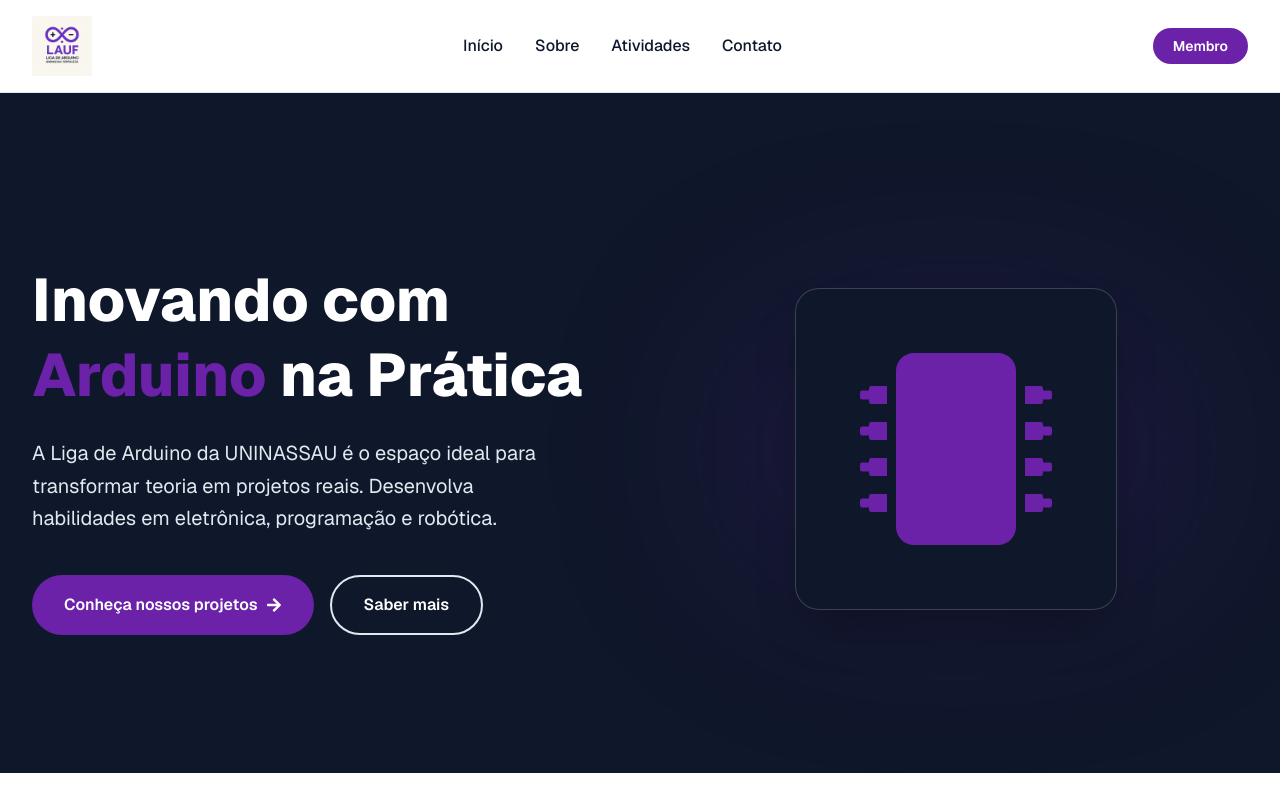
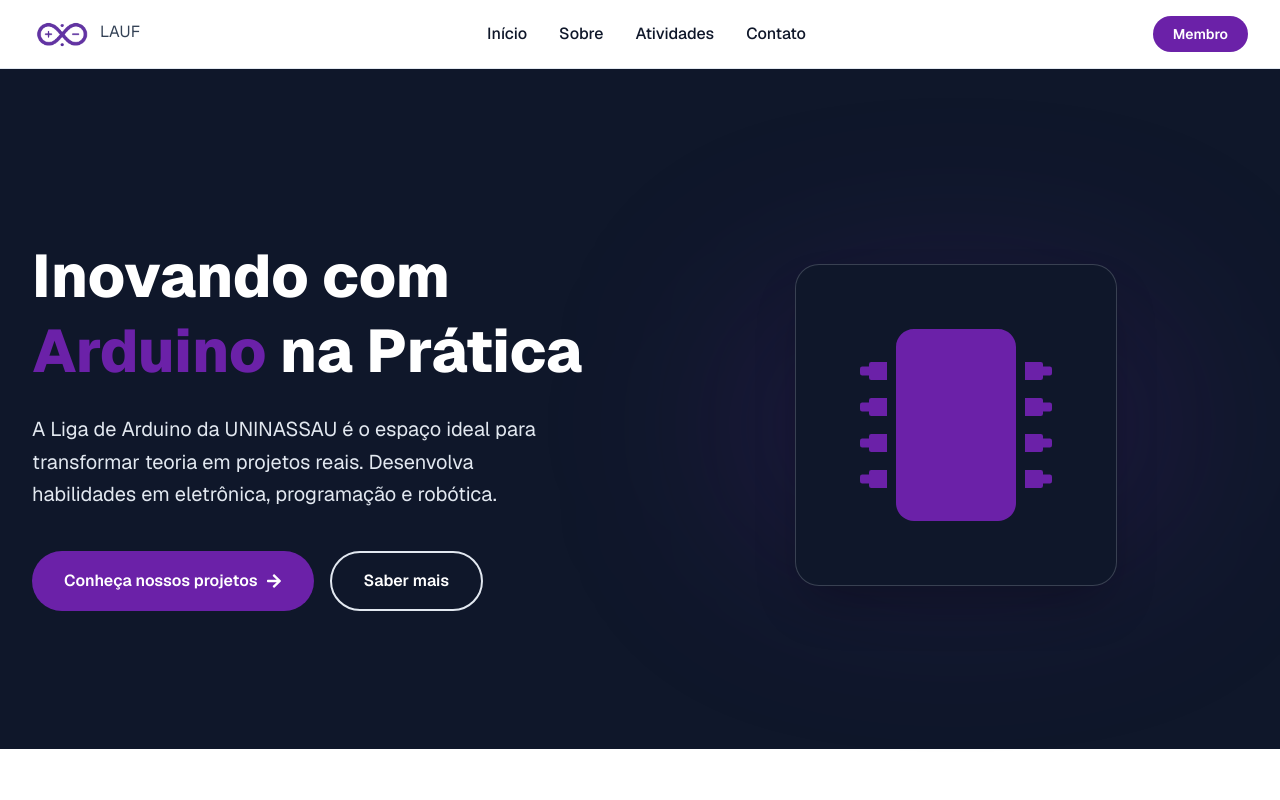
Before and after one commit to Jeancaetano12/lauf-site, a Next.js app: page / in a window 1280 px wide. Shown: the top 800 px of the page. Built offline with nearby package versions, Linux system fonts and the light colour scheme.

Commit message:
Feat: Ajuste logo em png + Texto LAUF ao lado da imagem no header

```diff
--- a/app/_components/Header.tsx
+++ b/app/_components/Header.tsx
@@ -10,14 +10,15 @@
     return (
         <nav className="sticky top-0 z-50 bg-brand-white/90 backdrop-blur-md flex items-center justify-between px-8 py-4 border-b border-brand-gray-medium">
             {/* Trocamos o h2 pela Image */}
-            <div className="cursor-pointer" onClick={() => scrollTo('inicio')}>
+            <div className="cursor-pointer md:flex gap-2 content-normal" onClick={() => scrollTo('inicio')}>
                 <Image
-                    src="/assets/lauf-logo-branco.jpg"
+                    src="/icone2.png" // Certifique-se de que o caminho para a imagem está correto
                     alt="Logo LAUF"
                     width={60} // Ajuste o tamanho conforme necessário
                     height={60}
                     className="object-contain"
                 />
+                <span>LAUF</span>
             </div>
 
             <div className="hidden md:flex gap-8">
```
Also changed, not shown: public/icone2.png (added).
